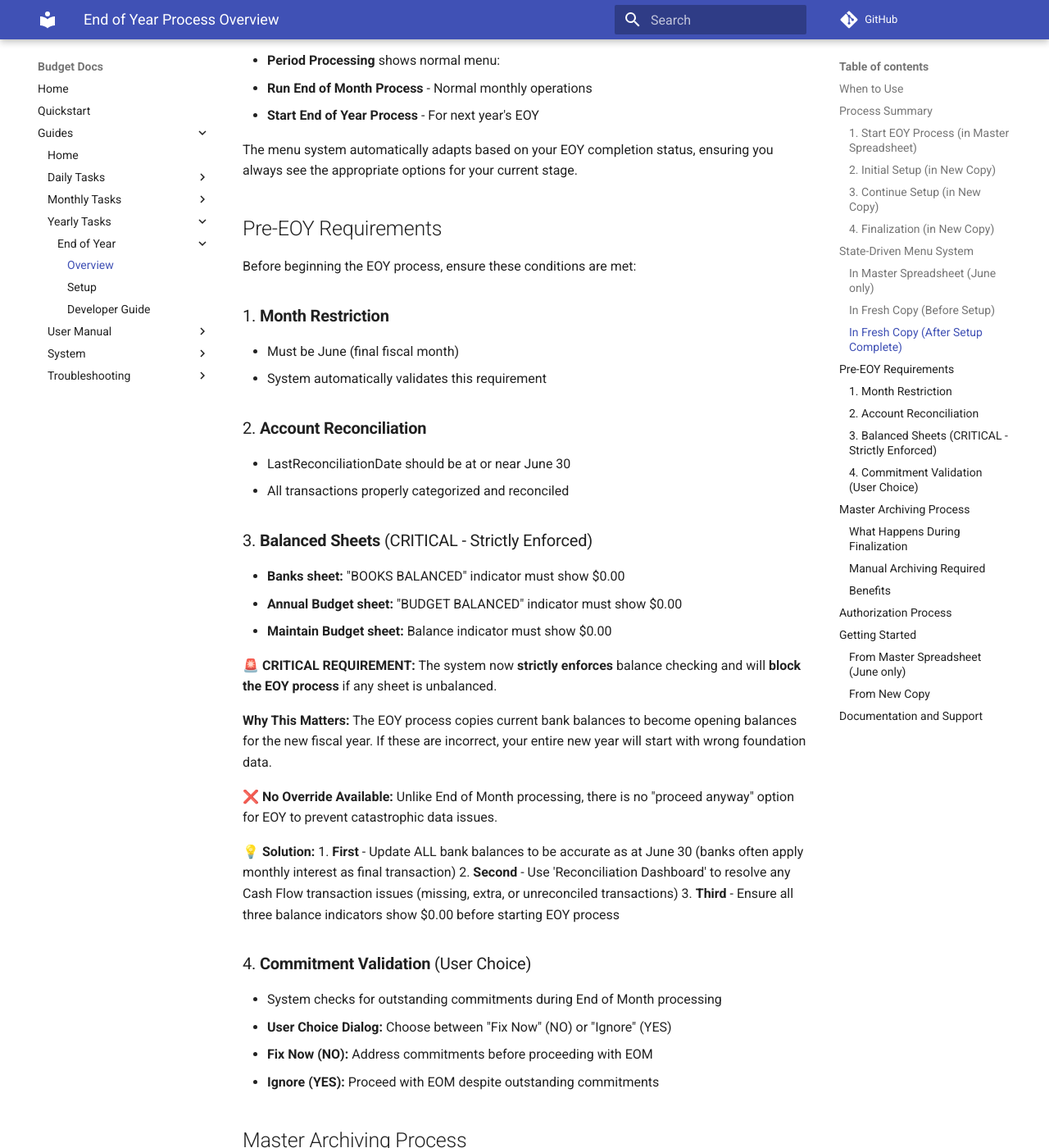
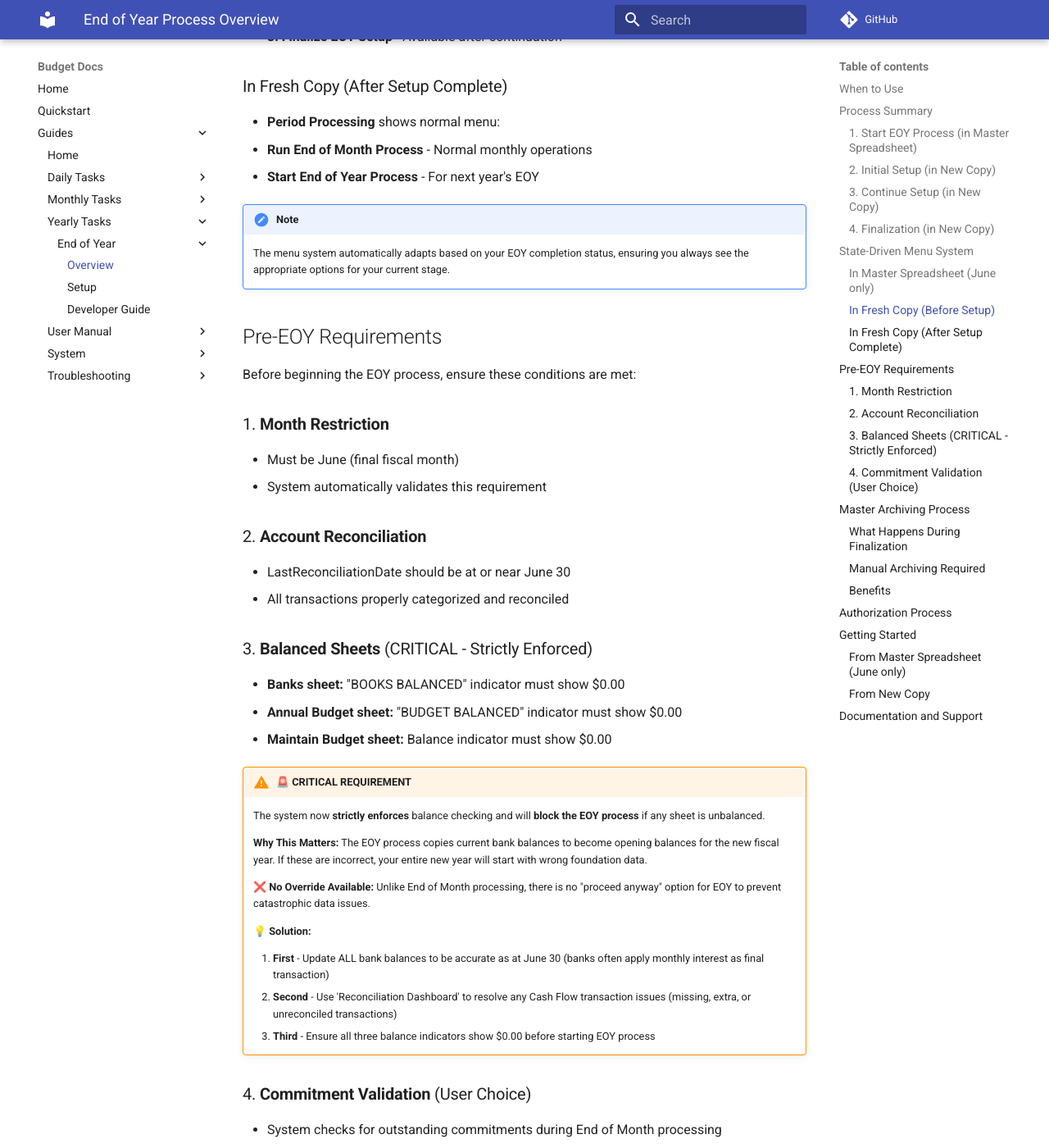
Before and after one commit to griadooss/budget-docs, an MkDocs documentation site: the page built from docs/guides/yearly-tasks/end-of-year/overview.md, in a window 1280 px wide and 1400 px high, scrolled down 2051 px. Shown: the whole window at 82% size. Built offline with MkDocs 1.6.1 and Material for MkDocs 9.7.7, drawn with Linux system fonts in a browser that asks for light colours; comment, search, counter and statistics services are not loaded; some of the changed text lies outside the part shown.

Commit message:
Convert EOY overview.md and setup.md to Material syntax

```diff
--- a/docs/guides/yearly-tasks/end-of-year/overview.md
+++ b/docs/guides/yearly-tasks/end-of-year/overview.md
@@ -15,15 +15,13 @@ The EOY process should be initiated when:
 - All transactions for the current year have been reconciled
 - You're ready to start planning for the next financial year (July-June)
 
-<Warning>
-**⏰ CRITICAL TIMING:** Complete the EOY process **immediately** after your fiscal year ends (June 30). Then import July transactions **within 7 days** to enable cross-year duplicate detection.
+!!! warning "⏰ CRITICAL TIMING"
+    Complete the EOY process **immediately** after your fiscal year ends (June 30). Then import July transactions **within 7 days** to enable cross-year duplicate detection.
 
-**Why This Matters:** Banks often advance transaction processing dates by 2-7 days, moving late June transactions into July. Delayed reconciliation prevents the system from catching these duplicates automatically.
-</Warning>
+    **Why This Matters:** Banks often advance transaction processing dates by 2-7 days, moving late June transactions into July. Delayed reconciliation prevents the system from catching these duplicates automatically.
 
-<Note>
-**Important:** The EOY process can only be started during June. If you try to access it in other months, the system will display a restriction message and block the process.
-</Note>
+!!! note "Important"
+    The EOY process can only be started during June. If you try to access it in other months, the system will display a restriction message and block the process.
 
 ## Process Summary
 
@@ -70,9 +68,8 @@ The EOY process uses an intelligent menu system that adapts based on your progre
   - **Run End of Month Process** - Normal monthly operations
   - **Start End of Year Process** - For next year's EOY
 
-<Note>
-The menu system automatically adapts based on your EOY completion status, ensuring you always see the appropriate options for your current stage.
-</Note>
+!!! note
+    The menu system automatically adapts based on your EOY completion status, ensuring you always see the appropriate options for your current stage.
 
 ## Pre-EOY Requirements
 
@@ -91,18 +88,18 @@ Before beginning the EOY process, ensure these conditions are met:
 - **Annual Budget sheet:** "BUDGET BALANCED" indicator must show $0.00
 - **Maintain Budget sheet:** Balance indicator must show $0.00
 
-<Warning>
-**🚨 CRITICAL REQUIREMENT:** The system now **strictly enforces** balance checking and will **block the EOY process** if any sheet is unbalanced.
+!!! warning "🚨 CRITICAL REQUIREMENT"
+    The system now **strictly enforces** balance checking and will **block the EOY process** if any sheet is unbalanced.
 
-**Why This Matters:** The EOY process copies current bank balances to become opening balances for the new fiscal year. If these are incorrect, your entire new year will start with wrong foundation data.
+    **Why This Matters:** The EOY process copies current bank balances to become opening balances for the new fiscal year. If these are incorrect, your entire new year will start with wrong foundation data.
 
-**❌ No Override Available:** Unlike End of Month processing, there is no "proceed anyway" option for EOY to prevent catastrophic data issues.
+    **❌ No Override Available:** Unlike End of Month processing, there is no "proceed anyway" option for EOY to prevent catastrophic data issues.
 
-**💡 Solution:**
-1. **First** - Update ALL bank balances to be accurate as at June 30 (banks often apply monthly interest as final transaction)
-2. **Second** - Use 'Reconciliation Dashboard' to resolve any Cash Flow transaction issues (missing, extra, or unreconciled transactions)
-3. **Third** - Ensure all three balance indicators show $0.00 before starting EOY process
-</Warning>
+    **💡 Solution:**
+
+    1. **First** - Update ALL bank balances to be accurate as at June 30 (banks often apply monthly interest as final transaction)
+    2. **Second** - Use 'Reconciliation Dashboard' to resolve any Cash Flow transaction issues (missing, extra, or unreconciled transactions)
+    3. **Third** - Ensure all three balance indicators show $0.00 before starting EOY process
 
 ### 4. **Commitment Validation** (User Choice)
 - System checks for outstanding commitments during End of Month processing
@@ -156,13 +153,11 @@ When working with a new copy, you'll need to authorize the scripts. **Don't worr
    - Click **"Allow"**
 5. **Verification** - System automatically validates setup
 
-<Warning>
-**About the "Unsafe" Warning:** Google shows this warning for ALL custom spreadsheet scripts, not because there's actually a problem. The budget system is safe to authorize - it only accesses your budget spreadsheet data and nothing else.
-</Warning>
+!!! warning "About the \"Unsafe\" Warning"
+    Google shows this warning for ALL custom spreadsheet scripts, not because there's actually a problem. The budget system is safe to authorize - it only accesses your budget spreadsheet data and nothing else.
 
-<Tip>
-If authorization fails, refresh the page and try again. The system includes retry logic for common authorization issues.
-</Tip>
+!!! tip
+    If authorization fails, refresh the page and try again. The system includes retry logic for common authorization issues.
 
 ## Getting Started
 
@@ -184,6 +179,5 @@ If authorization fails, refresh the page and try again. The system includes retr
 - **Technical details:** [Developer Guide](developer-guide.md)
 - **Troubleshooting:** [Common Issues](../../troubleshooting/common-issues.md)
 
-<Note>
-The complete documentation is accessible at any time during the EOY process through menu links and help dialogs. You don't need to complete the process in one session - you can refer back to the documentation as needed.
-</Note>
+!!! note
+    The complete documentation is accessible at any time during the EOY process through menu links and help dialogs. You don't need to complete the process in one session - you can refer back to the documentation as needed.
```
Also changed, not shown: docs/guides/yearly-tasks/end-of-year/setup.md (+10 -15 lines).
